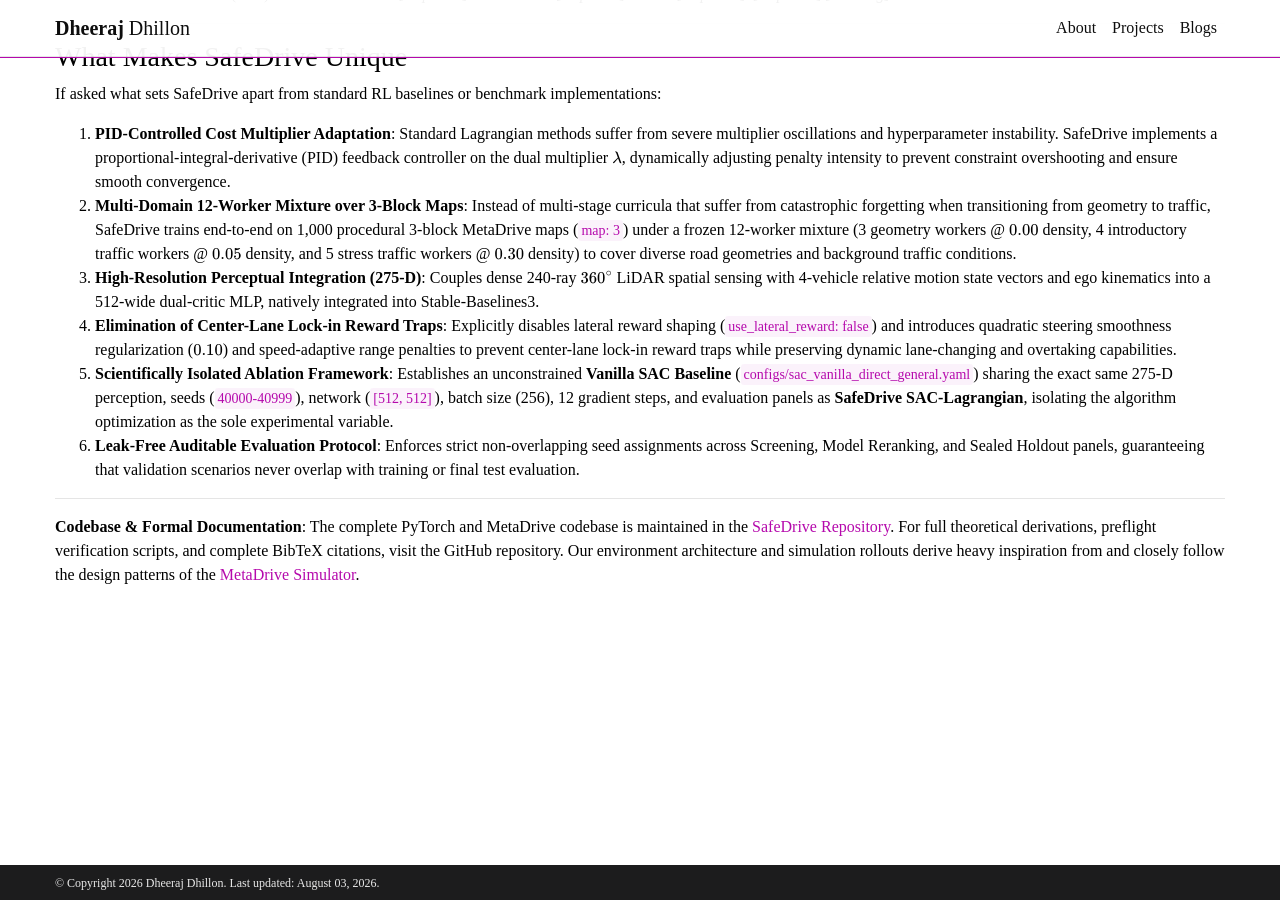
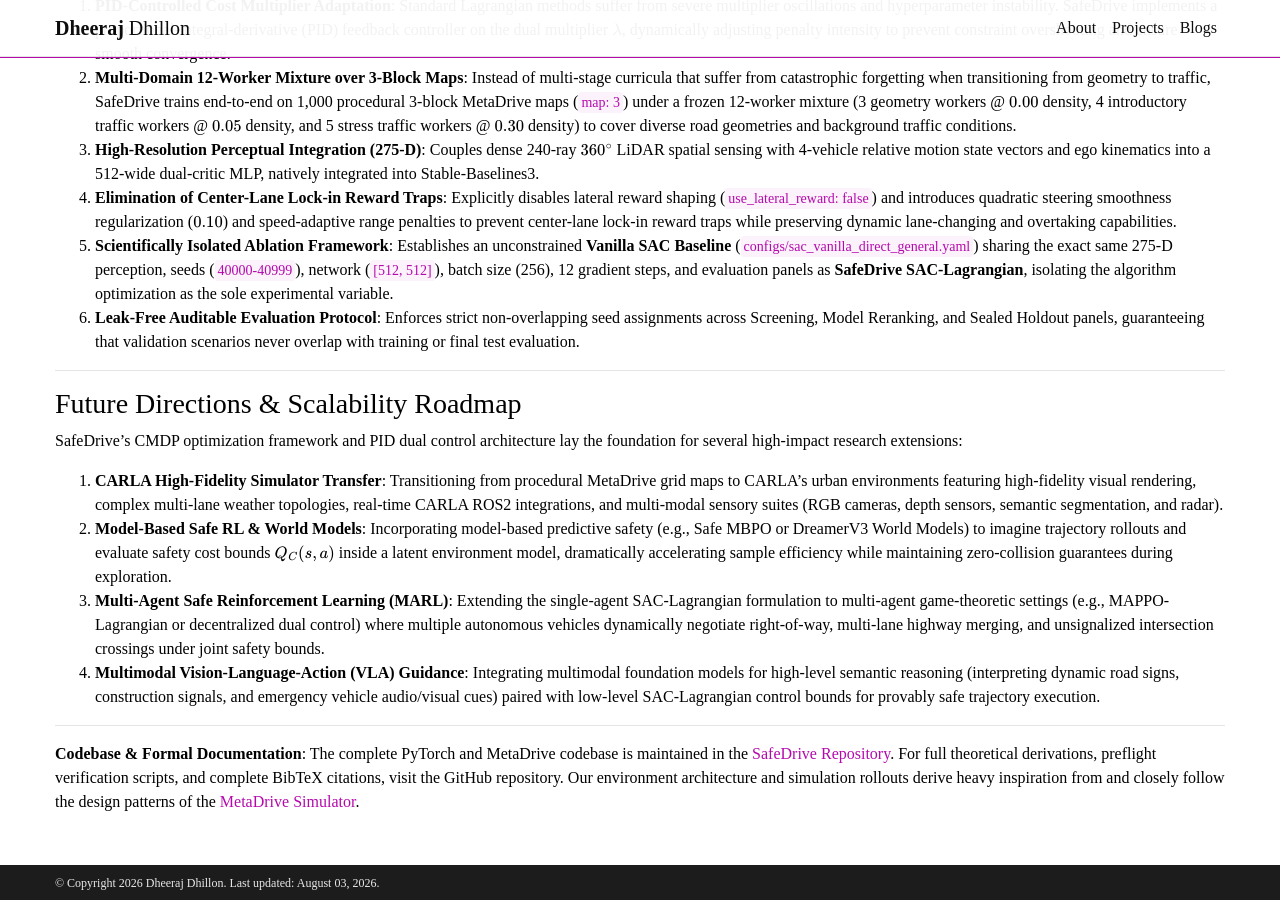
Before and after one commit to djdhillxn/djdhillxn.github.io, a Jekyll site: the page built from _projects/safedrive.md, in a window 1280 px wide and 900 px high, scrolled down 5329 px. Built offline with Jekyll 4.4.1, drawn with Linux system fonts in a browser that asks for light colours; comment, search, counter and statistics services are not loaded; a style sheet for code colours, icons or effects is not loaded.

Commit message:
yet another update to the safedrive project, added future work and updated diagram

```diff
--- a/_projects/safedrive.md
+++ b/_projects/safedrive.md
@@ -159,4 +159,15 @@
 
 ---
 
+### Future Directions & Scalability Roadmap
+
+SafeDrive's CMDP optimization framework and PID dual control architecture lay the foundation for several high-impact research extensions:
+
+1. **CARLA High-Fidelity Simulator Transfer**: Transitioning from procedural MetaDrive grid maps to CARLA's urban environments featuring high-fidelity visual rendering, complex multi-lane weather topologies, real-time CARLA ROS2 integrations, and multi-modal sensory suites (RGB cameras, depth sensors, semantic segmentation, and radar).
+2. **Model-Based Safe RL & World Models**: Incorporating model-based predictive safety (e.g., Safe MBPO or DreamerV3 World Models) to imagine trajectory rollouts and evaluate safety cost bounds $Q_C(s,a)$ inside a latent environment model, dramatically accelerating sample efficiency while maintaining zero-collision guarantees during exploration.
+3. **Multi-Agent Safe Reinforcement Learning (MARL)**: Extending the single-agent SAC-Lagrangian formulation to multi-agent game-theoretic settings (e.g., MAPPO-Lagrangian or decentralized dual control) where multiple autonomous vehicles dynamically negotiate right-of-way, multi-lane highway merging, and unsignalized intersection crossings under joint safety bounds.
+4. **Multimodal Vision-Language-Action (VLA) Guidance**: Integrating multimodal foundation models for high-level semantic reasoning (interpreting dynamic road signs, construction signals, and emergency vehicle audio/visual cues) paired with low-level SAC-Lagrangian control bounds for provably safe trajectory execution.
+
+---
+
 **Codebase & Formal Documentation**: The complete PyTorch and MetaDrive codebase is maintained in the [SafeDrive Repository](https://github.com/djdhillxn/safedrive). For full theoretical derivations, preflight verification scripts, and complete BibTeX citations, visit the GitHub repository. Our environment architecture and simulation rollouts derive heavy inspiration from and closely follow the design patterns of the [MetaDrive Simulator](https://github.com/metadrive-simulator/metadrive).
```
Also changed, not shown: assets/img/safedrive/safedrive_architecture_overview.png.
